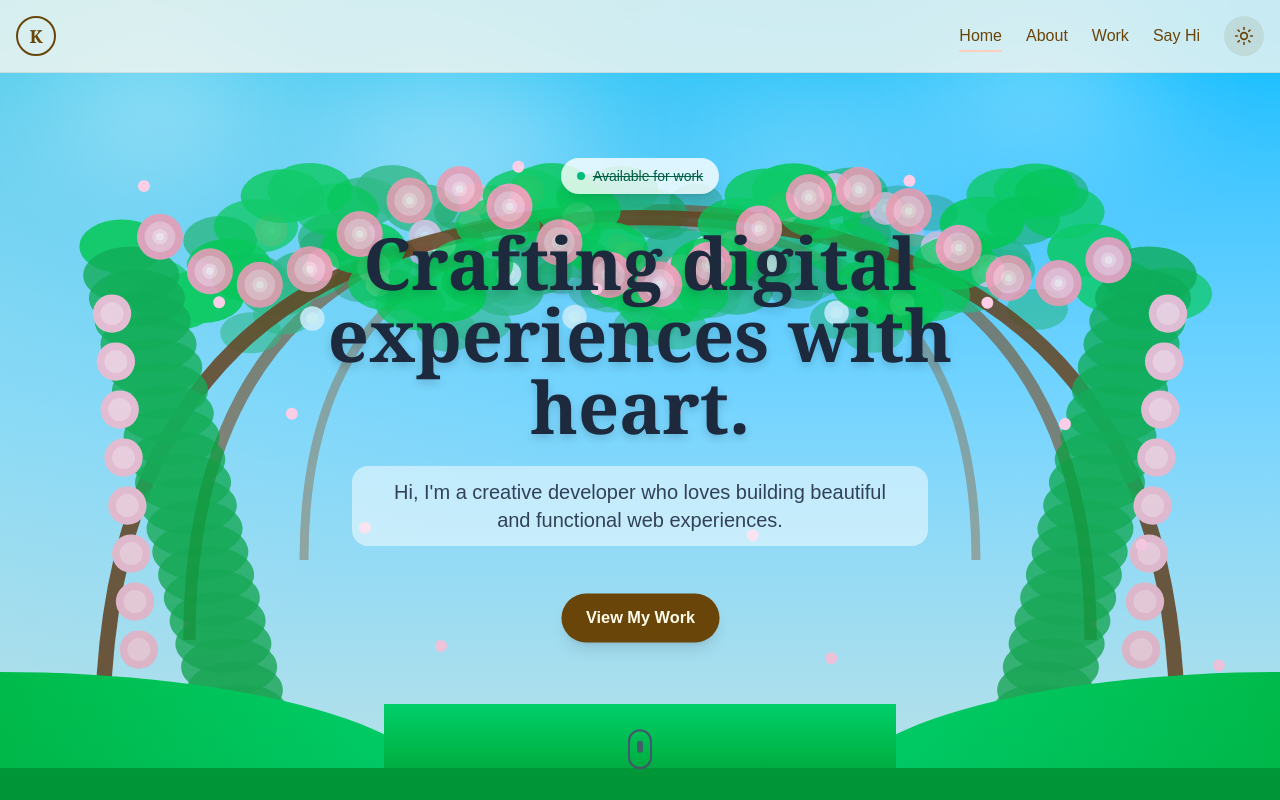
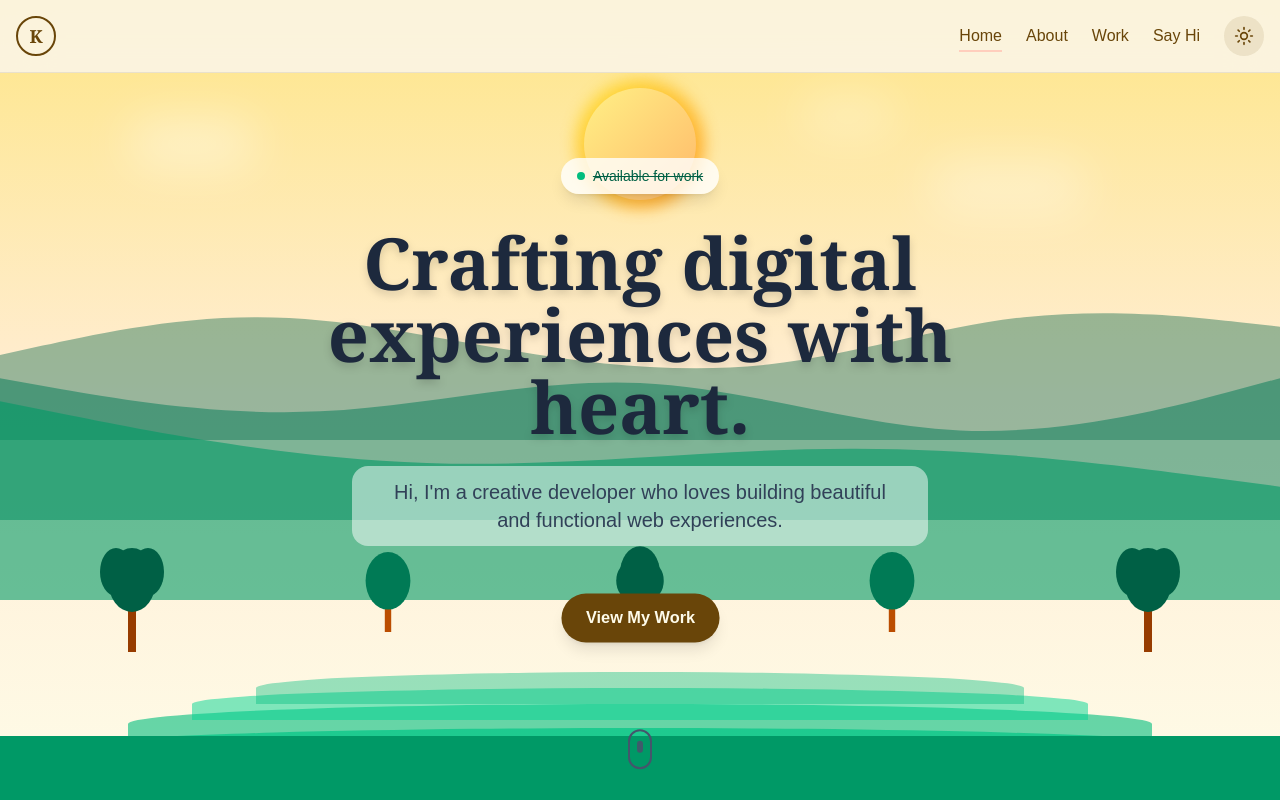
Before and after one commit to Kazuno0101/Kazuno0101.github.io, a React (Vite) app: page / in a window 1280 px wide. Shown: the top 800 px of the page. Built offline with nearby package versions, Linux system fonts and the light colour scheme.

Commit message:
revert: restore original plantation parallax hero
Co-authored-by: factory-droid[bot] <138933559+factory-droid[bot]@users.noreply.github.com>

```diff
--- a/src/components/common/ParallaxHero.jsx
+++ b/src/components/common/ParallaxHero.jsx
@@ -8,216 +8,141 @@ function ParallaxHero({ children }) {
     offset: ["start start", "end start"]
   })
 
-  // Smooth parallax transforms
-  const skyY = useTransform(scrollYProgress, [0, 1], ['0%', '15%'])
-  const cloudsY = useTransform(scrollYProgress, [0, 1], ['0%', '25%'])
-  const archBackY = useTransform(scrollYProgress, [0, 1], ['0%', '35%'])
-  const archMidY = useTransform(scrollYProgress, [0, 1], ['0%', '50%'])
-  const archFrontY = useTransform(scrollYProgress, [0, 1], ['0%', '65%'])
-  const flowersY = useTransform(scrollYProgress, [0, 1], ['0%', '80%'])
-  const groundY = useTransform(scrollYProgress, [0, 1], ['0%', '90%'])
-  const contentY = useTransform(scrollYProgress, [0, 1], ['0%', '50%'])
-  const contentOpacity = useTransform(scrollYProgress, [0, 0.6], [1, 0])
+  // Different speeds for parallax layers
+  const skyY = useTransform(scrollYProgress, [0, 1], ['0%', '20%'])
+  const sunY = useTransform(scrollYProgress, [0, 1], ['0%', '40%'])
+  const mountainBackY = useTransform(scrollYProgress, [0, 1], ['0%', '30%'])
+  const mountainMidY = useTransform(scrollYProgress, [0, 1], ['0%', '50%'])
+  const hillY = useTransform(scrollYProgress, [0, 1], ['0%', '60%'])
+  const treeY = useTransform(scrollYProgress, [0, 1], ['0%', '70%'])
+  const fieldY = useTransform(scrollYProgress, [0, 1], ['0%', '80%'])
+  const contentY = useTransform(scrollYProgress, [0, 1], ['0%', '100%'])
+  const opacity = useTransform(scrollYProgress, [0, 0.8], [1, 0])
 
   return (
     <div ref={ref} className="relative min-h-screen overflow-hidden">
-      {/* Sky - soft blue gradient */}
+      {/* Sky gradient */}
       <motion.div
-        className="absolute inset-0"
+        className="absolute inset-0 bg-gradient-to-b from-amber-200 via-orange-100 to-yellow-50 dark:from-slate-900 dark:via-indigo-950 dark:to-slate-800"
         style={{ y: skyY }}
+      />
+
+      {/* Sun/Moon */}
+      <motion.div
+        className="absolute top-[10%] left-1/2 -translate-x-1/2"
+        style={{ y: sunY }}
       >
-        <div className="absolute inset-0 bg-gradient-to-b from-sky-400 via-sky-300 to-cyan-100 dark:from-indigo-950 dark:via-purple-950 dark:to-slate-900" />
-        {/* Subtle light rays */}
-        <div className="absolute inset-0 bg-gradient-to-br from-yellow-100/30 via-transparent to-transparent dark:from-purple-500/10" />
+        <div className="w-24 h-24 sm:w-32 sm:h-32 rounded-full bg-gradient-to-br from-yellow-300 to-orange-400 dark:from-slate-200 dark:to-slate-400 blur-sm opacity-80" />
+        <div className="absolute inset-2 rounded-full bg-gradient-to-br from-yellow-200 to-orange-300 dark:from-slate-100 dark:to-slate-300" />
       </motion.div>
 
-      {/* Soft clouds */}
-      <motion.div style={{ y: cloudsY }} className="absolute inset-0 pointer-events-none">
-        <div className="absolute top-[8%] left-[5%] w-48 h-20 bg-white/60 dark:bg-white/10 rounded-full blur-3xl" />
-        <div className="absolute top-[12%] left-[25%] w-64 h-24 bg-white/50 dark:bg-white/10 rounded-full blur-3xl" />
-        <div className="absolute top-[6%] right-[10%] w-56 h-20 bg-white/55 dark:bg-white/10 rounded-full blur-3xl" />
-        <div className="absolute top-[15%] right-[30%] w-40 h-16 bg-white/45 dark:bg-white/10 rounded-full blur-3xl" />
-      </motion.div>
+      {/* Clouds */}
+      <motion.div style={{ y: skyY }} className="absolute top-[15%] left-[10%] w-32 h-12 bg-white/40 dark:bg-white/10 rounded-full blur-xl" />
+      <motion.div style={{ y: skyY }} className="absolute top-[20%] right-[15%] w-40 h-14 bg-white/30 dark:bg-white/10 rounded-full blur-xl" />
+      <motion.div style={{ y: skyY }} className="absolute top-[12%] right-[30%] w-24 h-10 bg-white/30 dark:bg-white/10 rounded-full blur-xl" />
 
-      {/* Distant garden arch - back layer */}
+      {/* Far mountains - dark silhouette */}
       <motion.div
-        className="absolute bottom-[30%] left-0 right-0 flex justify-center"
-        style={{ y: archBackY }}
+        className="absolute bottom-[45%] left-0 right-0"
+        style={{ y: mountainBackY }}
       >
-        <svg viewBox="0 0 400 200" className="w-[90%] max-w-4xl opacity-40">
-          {/* Arch structure */}
-          <path d="M50,200 Q50,50 200,50 Q350,50 350,200" fill="none" stroke="rgb(139, 90, 43)" strokeWidth="4"/>
-          {/* Leaves and flowers */}
-          <g className="text-green-700 dark:text-green-900">
-            {[...Array(20)].map((_, i) => (
-              <ellipse key={i} cx={60 + i * 15} cy={60 + Math.sin(i) * 20} rx="12" ry="8" fill="currentColor" opacity="0.7"/>
-            ))}
-          </g>
-          <g className="text-pink-300 dark:text-pink-800">
-            {[...Array(12)].map((_, i) => (
-              <circle key={i} cx={80 + i * 22} cy={55 + Math.cos(i) * 15} r="5" fill="currentColor"/>
-            ))}
-          </g>
+        <svg viewBox="0 0 1440 320" className="w-full" preserveAspectRatio="none">
+          <path
+            fill="currentColor"
+            className="text-emerald-800/40 dark:text-slate-700/60"
+            d="M0,224L48,213.3C96,203,192,181,288,181.3C384,181,480,203,576,218.7C672,235,768,245,864,234.7C960,224,1056,192,1152,181.3C1248,171,1344,181,1392,186.7L1440,192L1440,320L0,320Z"
+          />
         </svg>
       </motion.div>
 
-      {/* Middle garden arch */}
+      {/* Mid mountains - green hills */}
       <motion.div
-        className="absolute bottom-[20%] left-0 right-0 flex justify-center"
-        style={{ y: archMidY }}
+        className="absolute bottom-[35%] left-0 right-0"
+        style={{ y: mountainMidY }}
       >
-        <svg viewBox="0 0 500 250" className="w-[95%] max-w-5xl opacity-60">
-          {/* Arch structure */}
-          <path d="M30,250 Q30,40 250,40 Q470,40 470,250" fill="none" stroke="rgb(120, 75, 35)" strokeWidth="6"/>
-          {/* Dense foliage */}
-          <g className="text-green-600 dark:text-green-800">
-            {[...Array(30)].map((_, i) => (
-              <ellipse key={i} cx={45 + i * 14} cy={55 + Math.sin(i * 0.8) * 25} rx="18" ry="12" fill="currentColor" opacity="0.8"/>
-            ))}
-            {[...Array(25)].map((_, i) => (
-              <ellipse key={`b${i}`} cx={60 + i * 16} cy={80 + Math.cos(i) * 20} rx="15" ry="10" fill="currentColor" opacity="0.6"/>
-            ))}
-          </g>
-          {/* Pink roses */}
-          <g>
-            {[...Array(15)].map((_, i) => (
-              <g key={i} transform={`translate(${70 + i * 25}, ${50 + Math.sin(i) * 20})`}>
-                <circle r="8" fill="rgb(244, 185, 205)" className="dark:fill-pink-700"/>
-                <circle r="5" fill="rgb(251, 207, 220)" className="dark:fill-pink-600"/>
-                <circle r="2" fill="rgb(253, 230, 235)" className="dark:fill-pink-500"/>
-              </g>
-            ))}
-          </g>
-          {/* White flowers */}
-          <g>
-            {[...Array(10)].map((_, i) => (
-              <g key={i} transform={`translate(${90 + i * 32}, ${75 + Math.cos(i * 1.5) * 18})`}>
-                <circle r="6" fill="rgb(255, 250, 250)" className="dark:fill-gray-300" opacity="0.9"/>
-                <circle r="3" fill="rgb(255, 255, 240)" className="dark:fill-gray-200"/>
-              </g>
-            ))}
-          </g>
+        <svg viewBox="0 0 1440 320" className="w-full" preserveAspectRatio="none">
+          <path
+            fill="currentColor"
+            className="text-emerald-700/50 dark:text-slate-600/70"
+            d="M0,160L60,170.7C120,181,240,203,360,197.3C480,192,600,160,720,165.3C840,171,960,213,1080,218.7C1200,224,1320,192,1380,176L1440,160L1440,320L0,320Z"
+          />
         </svg>
       </motion.div>
 
-      {/* Front garden arch - closest */}
+      {/* Rolling hills */}
       <motion.div
-        className="absolute bottom-[8%] left-0 right-0 flex justify-center"
-        style={{ y: archFrontY }}
+        className="absolute bottom-[25%] left-0 right-0"
+        style={{ y: hillY }}
       >
-        <svg viewBox="0 0 600 300" className="w-full max-w-6xl opacity-85">
-          {/* Main arch */}
-          <path d="M20,300 Q20,30 300,30 Q580,30 580,300" fill="none" stroke="rgb(101, 67, 33)" strokeWidth="8"/>
-
-          {/* Lush foliage - top */}
-          <g className="text-green-500 dark:text-green-700">
-            {[...Array(40)].map((_, i) => (
-              <ellipse
-                key={i}
-                cx={30 + i * 14}
-                cy={45 + Math.sin(i * 0.7) * 30}
-                rx="22"
-                ry="14"
-                fill="currentColor"
-                opacity={0.7 + Math.random() * 0.3}
-              />
-            ))}
-          </g>
-
-          {/* Foliage - sides */}
-          <g className="text-green-600 dark:text-green-800">
-            {[...Array(20)].map((_, i) => (
-              <ellipse key={`l${i}`} cx={35 + i * 3} cy={60 + i * 12} rx="25" ry="15" fill="currentColor" opacity="0.8"/>
-            ))}
-            {[...Array(20)].map((_, i) => (
-              <ellipse key={`r${i}`} cx={565 - i * 3} cy={60 + i * 12} rx="25" ry="15" fill="currentColor" opacity="0.8"/>
-            ))}
-          </g>
-
-          {/* Big pink roses */}
-          <g>
-            {[...Array(20)].map((_, i) => {
-              const x = 50 + i * 26
-              const y = 40 + Math.sin(i * 0.8) * 25
-              return (
-                <g key={i} transform={`translate(${x}, ${y})`}>
-                  <circle r="12" fill="rgb(236, 155, 178)" className="dark:fill-pink-800"/>
-                  <circle r="8" fill="rgb(244, 185, 205)" className="dark:fill-pink-700"/>
-                  <circle r="4" fill="rgb(251, 207, 220)" className="dark:fill-pink-600"/>
-                  <circle r="2" fill="rgb(253, 230, 235)" className="dark:fill-pink-500"/>
-                </g>
-              )
-            })}
-          </g>
-
-          {/* Side roses */}
-          <g>
-            {[...Array(8)].map((_, i) => (
-              <g key={`sl${i}`} transform={`translate(${25 + i * 2}, ${80 + i * 25})`}>
-                <circle r="10" fill="rgb(244, 185, 205)" className="dark:fill-pink-700"/>
-                <circle r="6" fill="rgb(251, 207, 220)" className="dark:fill-pink-600"/>
-              </g>
-            ))}
-            {[...Array(8)].map((_, i) => (
-              <g key={`sr${i}`} transform={`translate(${575 - i * 2}, ${80 + i * 25})`}>
-                <circle r="10" fill="rgb(244, 185, 205)" className="dark:fill-pink-700"/>
-                <circle r="6" fill="rgb(251, 207, 220)" className="dark:fill-pink-600"/>
-              </g>
-            ))}
-          </g>
+        <svg viewBox="0 0 1440 320" className="w-full" preserveAspectRatio="none">
+          <path
+            fill="currentColor"
+            className="text-emerald-600/60 dark:text-emerald-900/80"
+            d="M0,96L80,112C160,128,320,160,480,165.3C640,171,800,149,960,149.3C1120,149,1280,171,1360,181.3L1440,192L1440,320L0,320Z"
+          />
         </svg>
       </motion.div>
 
-      {/* Scattered flower petals floating */}
+      {/* Trees layer */}
       <motion.div
-        className="absolute inset-0 pointer-events-none"
-        style={{ y: flowersY }}
+        className="absolute bottom-[18%] left-0 right-0 flex justify-around"
+        style={{ y: treeY }}
       >
-        {[...Array(15)].map((_, i) => (
-          <motion.div
-            key={i}
-            className="absolute w-3 h-3 rounded-full bg-pink-200 dark:bg-pink-400/50"
-            style={{
-              left: `${10 + i * 6}%`,
-              top: `${20 + (i % 5) * 15}%`,
-            }}
-            animate={{
-              y: [0, 20, 0],
-              x: [0, 10, 0],
-              rotate: [0, 180, 360],
-            }}
-            transition={{
-              duration: 4 + i * 0.5,
-              repeat: Infinity,
-              ease: "easeInOut",
-            }}
-          />
-        ))}
+        {/* Tree 1 - Palm */}
+        <svg className="w-16 h-24 sm:w-20 sm:h-32 text-emerald-800 dark:text-emerald-950" viewBox="0 0 100 150">
+          <rect x="45" y="80" width="10" height="70" fill="currentColor" className="text-amber-800 dark:text-amber-950"/>
+          <ellipse cx="50" cy="60" rx="30" ry="40" fill="currentColor"/>
+          <ellipse cx="30" cy="50" rx="20" ry="30" fill="currentColor"/>
+          <ellipse cx="70" cy="50" rx="20" ry="30" fill="currentColor"/>
+        </svg>
+        {/* Tree 2 */}
+        <svg className="w-12 h-20 sm:w-16 sm:h-28 text-emerald-700 dark:text-emerald-900 hidden sm:block" viewBox="0 0 100 150">
+          <rect x="45" y="90" width="10" height="60" fill="currentColor" className="text-amber-700 dark:text-amber-900"/>
+          <ellipse cx="50" cy="70" rx="35" ry="45" fill="currentColor"/>
+        </svg>
+        {/* Tree 3 */}
+        <svg className="w-14 h-22 sm:w-18 sm:h-30 text-emerald-800 dark:text-emerald-950" viewBox="0 0 100 150">
+          <rect x="45" y="85" width="10" height="65" fill="currentColor" className="text-amber-800 dark:text-amber-950"/>
+          <ellipse cx="50" cy="55" rx="28" ry="38" fill="currentColor"/>
+          <ellipse cx="35" cy="65" rx="18" ry="25" fill="currentColor"/>
+          <ellipse cx="65" cy="65" rx="18" ry="25" fill="currentColor"/>
+        </svg>
+        {/* Tree 4 */}
+        <svg className="w-12 h-20 sm:w-16 sm:h-28 text-emerald-700 dark:text-emerald-900 hidden md:block" viewBox="0 0 100 150">
+          <rect x="45" y="90" width="10" height="60" fill="currentColor" className="text-amber-700 dark:text-amber-900"/>
+          <ellipse cx="50" cy="70" rx="35" ry="45" fill="currentColor"/>
+        </svg>
+        {/* Tree 5 */}
+        <svg className="w-16 h-24 sm:w-20 sm:h-32 text-emerald-800 dark:text-emerald-950" viewBox="0 0 100 150">
+          <rect x="45" y="80" width="10" height="70" fill="currentColor" className="text-amber-800 dark:text-amber-950"/>
+          <ellipse cx="50" cy="60" rx="30" ry="40" fill="currentColor"/>
+          <ellipse cx="30" cy="50" rx="20" ry="30" fill="currentColor"/>
+          <ellipse cx="70" cy="50" rx="20" ry="30" fill="currentColor"/>
+        </svg>
       </motion.div>
 
-      {/* Ground - grass path */}
+      {/* Rice terraces / Plantation field */}
       <motion.div
         className="absolute bottom-0 left-0 right-0"
-        style={{ y: groundY }}
+        style={{ y: fieldY }}
       >
-        {/* Grass sides */}
-        <div className="absolute bottom-0 left-0 w-[35%] h-32 bg-gradient-to-r from-green-500 to-green-400 dark:from-green-800 dark:to-green-700 rounded-tr-[100%]" />
-        <div className="absolute bottom-0 right-0 w-[35%] h-32 bg-gradient-to-l from-green-500 to-green-400 dark:from-green-800 dark:to-green-700 rounded-tl-[100%]" />
-
-        {/* Center path */}
-        <div className="absolute bottom-0 left-[30%] right-[30%] h-24 bg-gradient-to-t from-green-600 via-green-500 to-green-400 dark:from-green-900 dark:via-green-800 dark:to-green-700" />
-
-        {/* Ground base */}
-        <div className="absolute bottom-0 left-0 right-0 h-8 bg-green-600 dark:bg-green-900" />
+        {/* Terrace lines */}
+        <div className="relative h-48 sm:h-64">
+          <div className="absolute bottom-0 left-0 right-0 h-12 bg-emerald-500/70 dark:bg-emerald-800/80 rounded-t-[100%]" />
+          <div className="absolute bottom-8 left-[5%] right-[5%] h-10 bg-emerald-400/70 dark:bg-emerald-700/80 rounded-t-[100%]" />
+          <div className="absolute bottom-14 left-[10%] right-[10%] h-10 bg-emerald-500/60 dark:bg-emerald-800/70 rounded-t-[100%]" />
+          <div className="absolute bottom-20 left-[15%] right-[15%] h-8 bg-emerald-400/50 dark:bg-emerald-700/60 rounded-t-[100%]" />
+          <div className="absolute bottom-24 left-[20%] right-[20%] h-8 bg-emerald-500/40 dark:bg-emerald-800/50 rounded-t-[100%]" />
+        </div>
       </motion.div>
 
-      {/* Vignette effect */}
-      <div className="absolute inset-0 pointer-events-none bg-gradient-to-b from-transparent via-transparent to-black/10 dark:to-black/30" />
+      {/* Ground */}
+      <div className="absolute bottom-0 left-0 right-0 h-16 bg-emerald-600 dark:bg-emerald-950" />
 
       {/* Content overlay */}
       <motion.div
         className="relative z-10 min-h-screen flex items-center justify-center"
-        style={{ y: contentY, opacity: contentOpacity }}
+        style={{ y: contentY, opacity }}
       >
         {children}
       </motion.div>
```
